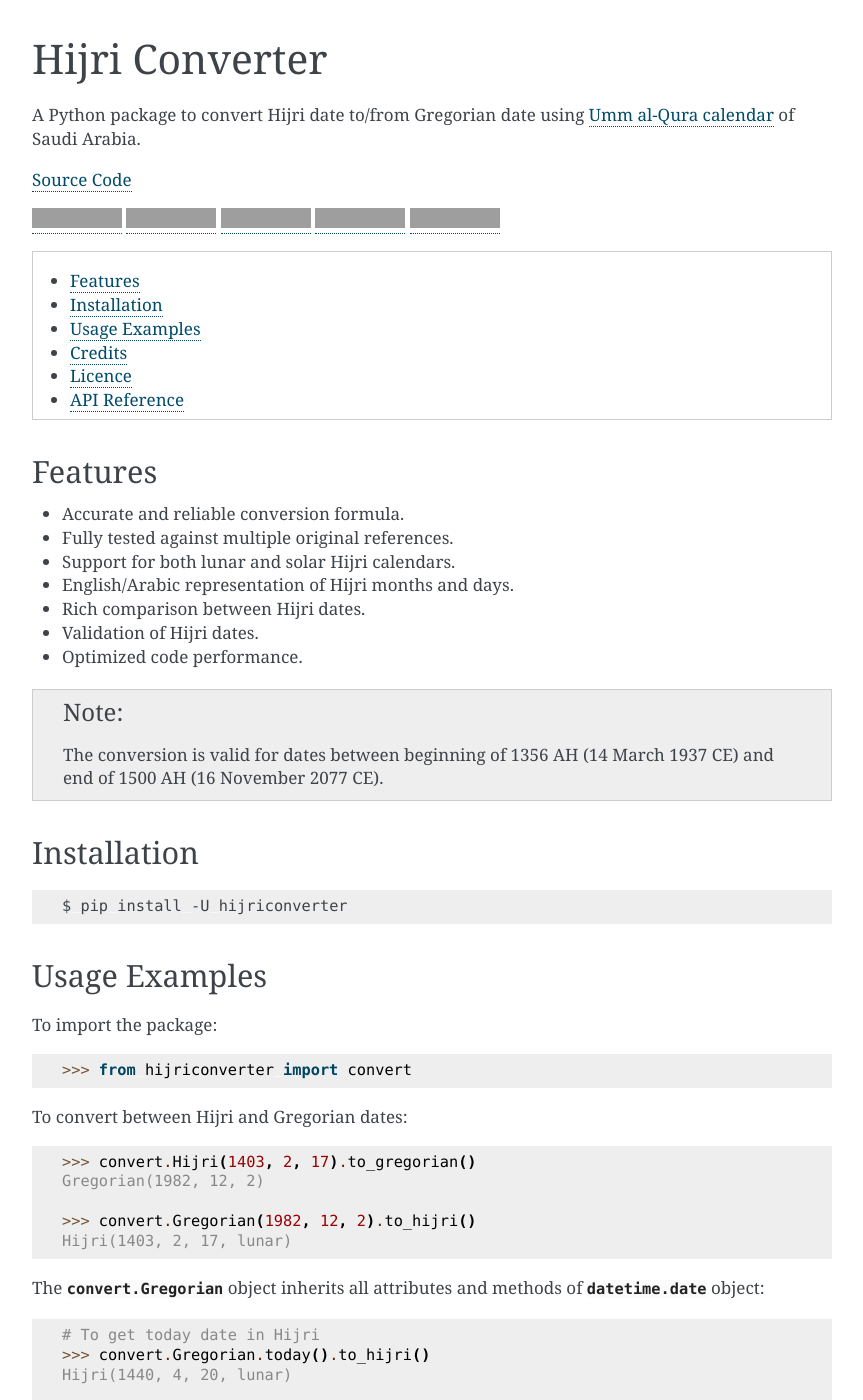
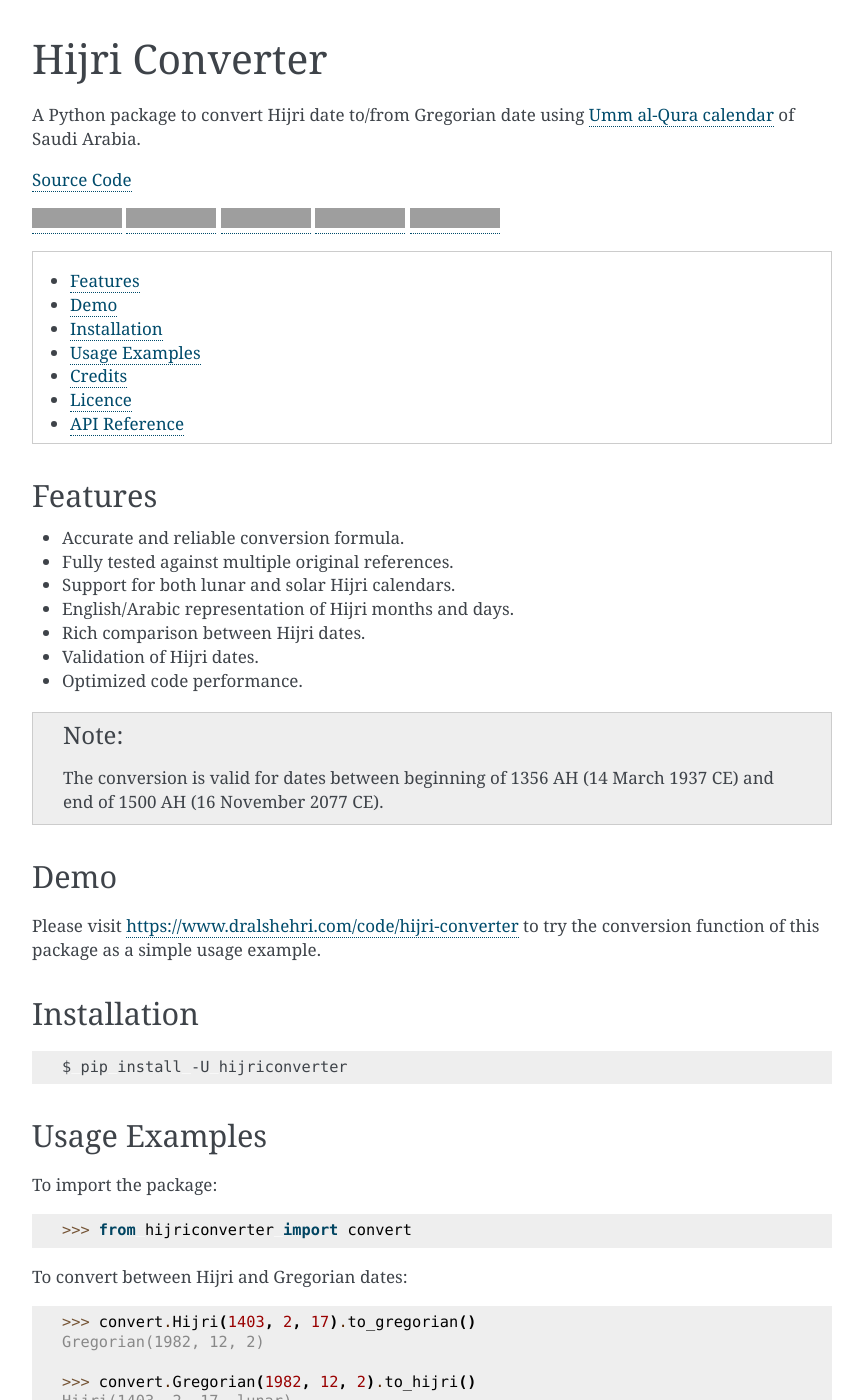
Before and after one commit to dralshehri/hijridate, a Sphinx documentation site: the page built from docs/index.rst, in a window 1280 px wide and 1400 px high. Shown: the whole window, without its empty margins (168-1031 px from the left). Built offline with Sphinx 7.4.7, drawn with Linux system fonts in a browser that asks for light colours; grey boxes are pictures that could not be loaded.

Commit message:
add demo link

```diff
--- a/docs/index.rst
+++ b/docs/index.rst
@@ -50,6 +50,12 @@ Features
 .. note::
    The conversion is valid for dates between beginning of 1356 AH
    (14 March 1937 CE) and end of 1500 AH (16 November 2077 CE).
+
+Demo
+----
+
+Please visit https://www.dralshehri.com/code/hijri-converter to try the
+conversion function of this package as a simple usage example.
 
 Installation
 ------------
```
